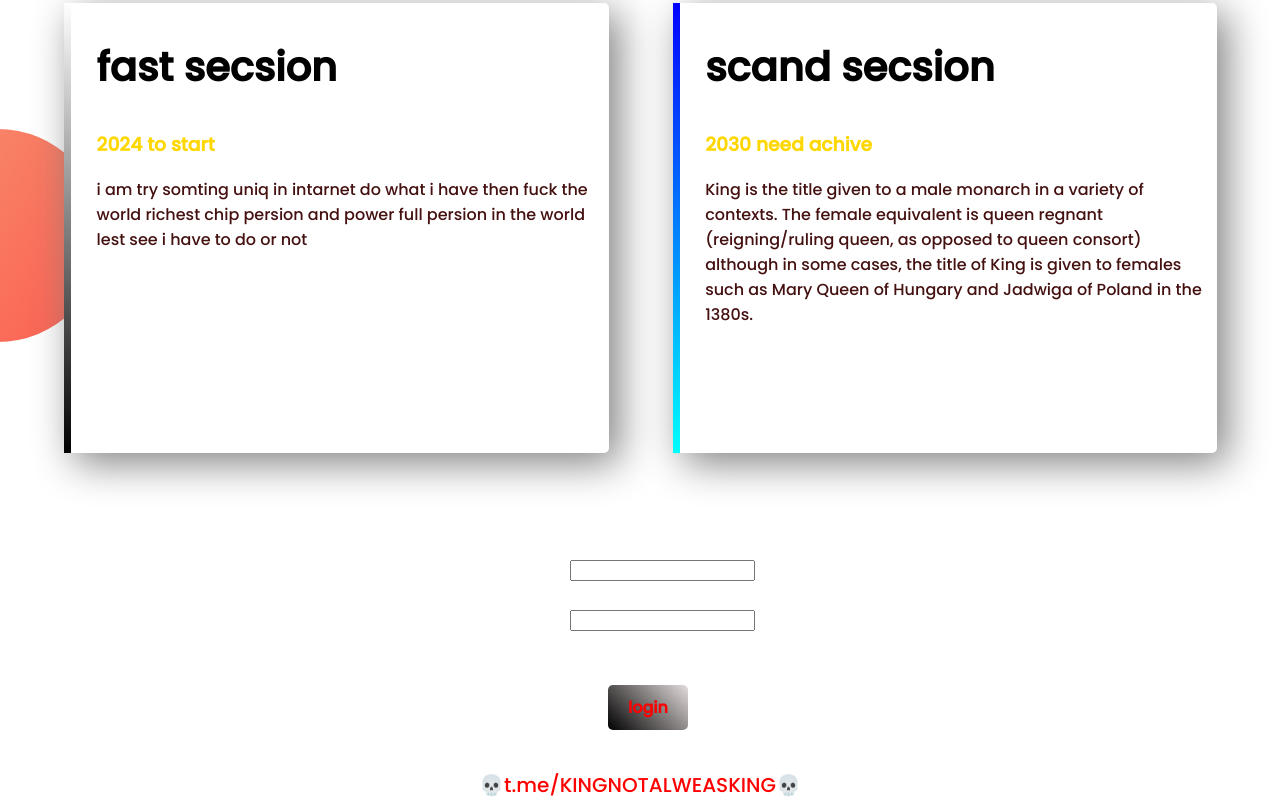
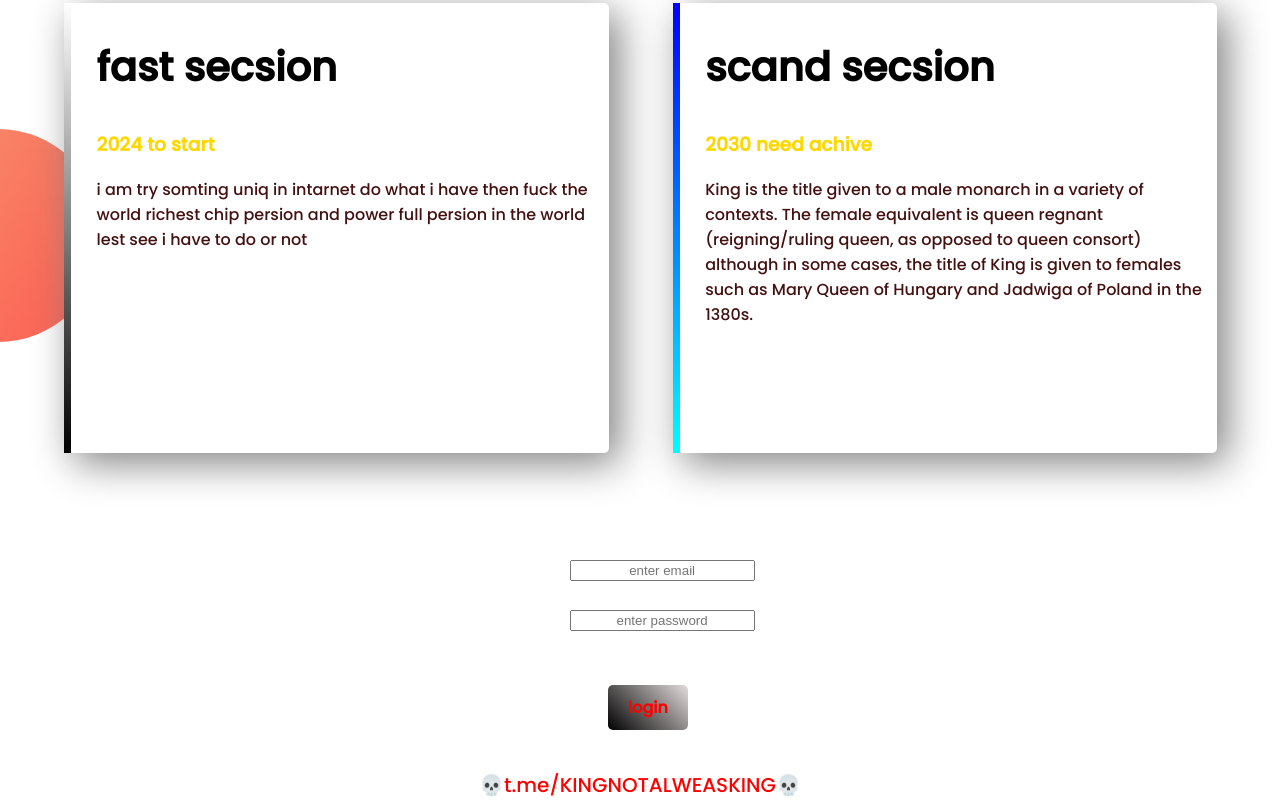
Before and after one commit to lenovoleptop/my-fast-website, a plain HTML site: page index.html in a window 1280 px wide. Shown: the part 1423-2233 px from the top of the page. Drawn offline with Linux system fonts and the light colour scheme.

Commit message:
first commit

```diff
--- a/index.html
+++ b/index.html
@@ -47,11 +47,11 @@
                             </p>
                         </div>
                 </section>
-                <input id="mm-d" name="email" type="text">
+                <input id="mm-d" name="email" type="text" placeholder="enter email">
                 <br>
                 <br>
 
-                <input id="mm-d" name="password" type="text">
+                <input id="mm-d" name="password" type="text" placeholder="enter password">
                 <br>
                 <br>
                 <br>
--- a/style.css
+++ b/style.css
@@ -122,4 +122,5 @@ footer p{
 #mm-d{
     float: left;
     margin-left: 44.5%;
+    text-align: center;
 }
```
